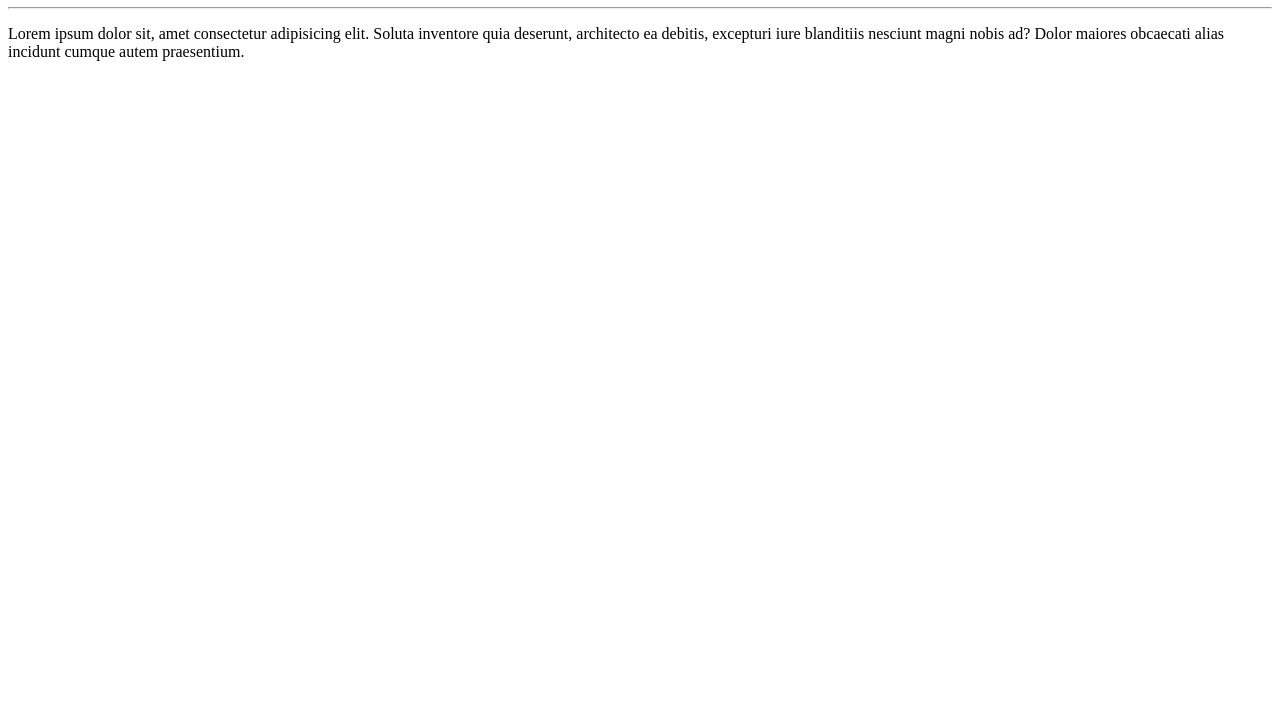
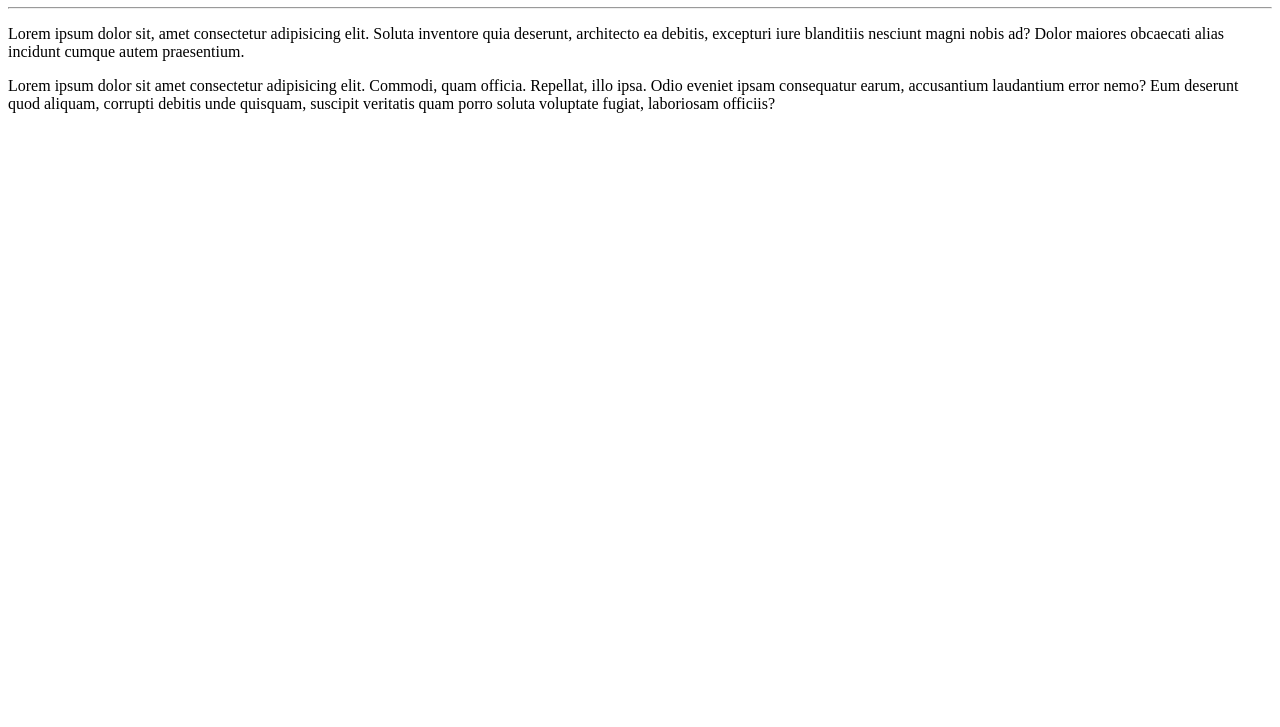
Before and after one commit to 290322ju/Treinamento-Git, a plain HTML site: page site-exemplo/index.html in a window 1280 px wide. Shown: the part 73-800 px from the top of the page. Drawn offline with Linux system fonts and the light colour scheme.

Commit message:
adicionei um paragrafo

```diff
--- a/site-exemplo/index.html
+++ b/site-exemplo/index.html
@@ -12,7 +12,8 @@
     <h1>Teste Git </h1>
     <hr>
 
+    <p>Lorem ipsum dolor sit, amet consectetur adipisicing elit. Soluta inventore quia deserunt, architecto ea debitis, excepturi iure blanditiis nesciunt magni nobis ad? Dolor maiores obcaecati alias incidunt cumque autem praesentium.</p>
 
-    <p>Lorem ipsum dolor sit, amet consectetur adipisicing elit. Soluta inventore quia deserunt, architecto ea debitis, excepturi iure blanditiis nesciunt magni nobis ad? Dolor maiores obcaecati alias incidunt cumque autem praesentium.</p>
+    <p>Lorem ipsum dolor sit amet consectetur adipisicing elit. Commodi, quam officia. Repellat, illo ipsa. Odio eveniet ipsam consequatur earum, accusantium laudantium error nemo? Eum deserunt quod aliquam, corrupti debitis unde quisquam, suscipit veritatis quam porro soluta voluptate fugiat, laboriosam officiis?</p>
 </body>
 </html>
```
